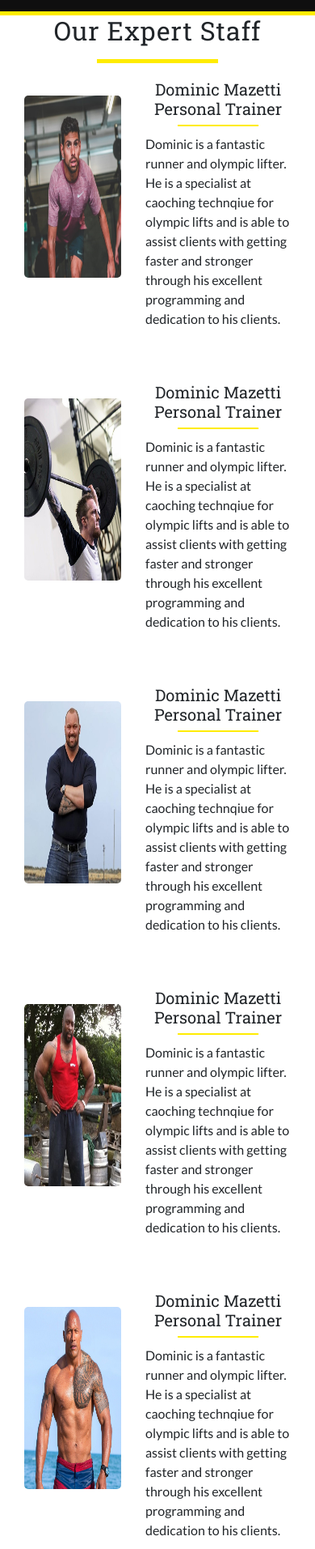
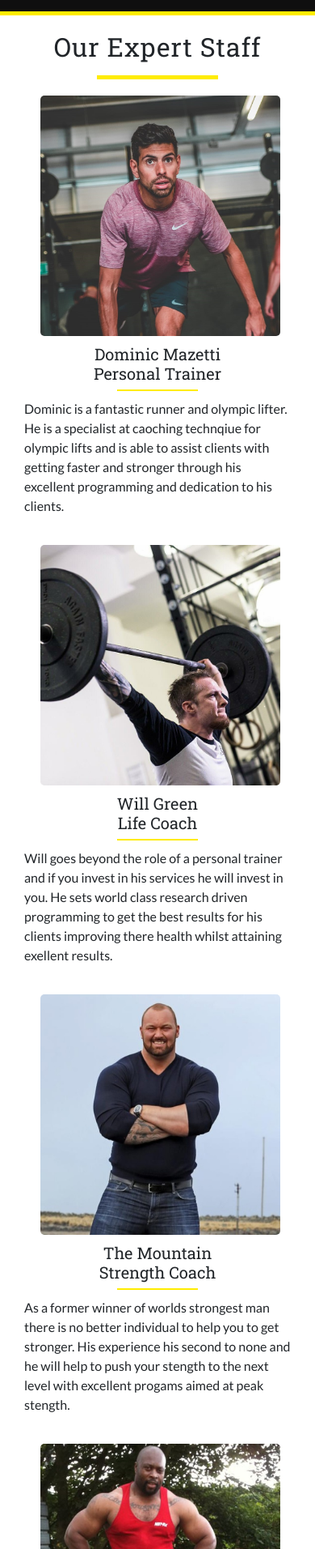
Before and after one commit to Code-Institute-Submissions/milestone-proejct-1, a plain HTML site: page staff.html in a window 390 px wide. Shown: the part 87-2000 px from the top of the page at 81% size. Drawn offline with nearby package versions, Linux system fonts and the light colour scheme.

Commit message:
Added relevant text to staff file and changed the layout on mobile devices to solve an issue where the images appeared stretched

```diff
--- a/assets/css/style.css
+++ b/assets/css/style.css
@@ -278,9 +278,10 @@ background: linear-gradient(to bottom, rgba(243,226,199,1) 0%,rgba(193,158,103,1
 }
 
 .staff-img{
-    height:80%;
+    height:60%;
     width:90%;
     border-radius: 5px;
+    margin-top:45px;
 }
 
 .staff-description{
@@ -292,6 +293,9 @@ background: linear-gradient(to bottom, rgba(243,226,199,1) 0%,rgba(193,158,103,1
     margin-bottom:30px;
 }
 
+#staff-h2{
+    margin-top:20px;
+}
 /*--------------Classes----------------*/
 .classes-headings{
     margin-top:20px;
@@ -328,6 +332,10 @@ background: linear-gradient(to bottom, rgba(243,226,199,1) 0%,rgba(193,158,103,1
     color:#ffec00;
 }
 /*----------------About Us-----------------*/
+#philosophy-section{
+    margin-bottom: 20px;
+}
+
 #facilities-section{
 
 }
@@ -386,6 +394,10 @@ position:absolute;
 
 .uppercase{
     text-transform: uppercase;
+}
+
+.text-bold{
+    font-weight: bold;
 }
 
 /*----------------Headings----------------*/
@@ -739,9 +751,15 @@ button:focus{
 }
 
 .staff-img{
-    width:100%;
-    height:60%;
-    margin-top:20px;
+    height:100%;
+    margin-top:0;
+    margin-left:20px;
+
+}
+
+.staff-description{
+    margin-bottom: 20px;
+    margin-top:10px;
 }
 .card-container{
     margin-left:auto;
--- a/staff.html
+++ b/staff.html
@@ -151,7 +151,7 @@
 		<div class="container">
 			<div class="row">
 				<div class="col-12 text-center">
-					<h2>Our Expert Staff</h2>
+					<h2 id="staff-h2">Our Expert Staff</h2>
 					<hr class="short-hr">
 				</div>
 				<div class="d-none d-lg-block col-12 text-center" id="staff-para">
@@ -163,82 +163,82 @@
 				</div>
 			</div>
 			<div class="row staff-item">
-				<div class="col-5 col-lg-2 align-items-center">
+				<div class="col-12 col-sm-5 col-lg-2 align-items-center">
 					<img src="assets/images/staff-pic-1.jpeg" class="staff-img" alt="A picture of one of our staff">
 				</div>
-					<div class="col-7 col-lg-4 align-items-center staff-description">
+					<div class="col-12 col-sm-7 col-lg-4 align-items-center staff-description">
 						<h5 class="text-center"> Dominic Mazetti<br>Personal Trainer</h5>
                         <hr class="black-hr">
                         <p> Dominic is a fantastic runner and olympic lifter. He is a specialist at caoching technqiue for olympic lifts and is able to assist clients with getting faster and stronger through his excellent programming and dedication to his clients.
 						</p>
 					</div>
 					<div class="d-none d-lg-block col-4 col-lg-4 align-items-center staff-description vertical-split">
-						<h5 class="text-center"> Dominic Mazetti<br>Personal Trainer</h5>
+						<h5 class="text-center">Will Green<br>Life Coach</h5>
                         <hr class="black-hr">
-                        <p> Dominic is a fantastic runner and olympic lifter. He is a specialist at caoching technqiue for olympic lifts and is able to assist clients with getting faster and stronger through his excellent programming and dedication to his clients.
+                        <p>Will goes beyond the role of a personal trainer and if you invest in his services he will invest in you. He sets world class research driven programming to get the best results for his clients improving there health whilst attaining exellent results.
 						</p>
 					</div>
-					<div class="col-5 col-lg-2 align-items-center">
+					<div class="col-12 col-sm-5 col-lg-2 align-items-center">
 						<img src="assets/images/staff-pic-2.jpeg" class="staff-img" alt="A picture of one of our staff">
 				</div>
-						<div class="d-block d-lg-none col-7 staff-description">
-							<h5 class="text-center"> Dominic Mazetti<br>Personal Trainer</h5>
+						<div class="d-block d-lg-none col-12 col-sm-7 staff-description">
+							<h5 class="text-center">Will Green<br>Life Coach</h5>
                         <hr class="black-hr">
-                        <p> Dominic is a fantastic runner and olympic lifter. He is a specialist at caoching technqiue for olympic lifts and is able to assist clients with getting faster and stronger through his excellent programming and dedication to his clients.
+                        <p>Will goes beyond the role of a personal trainer and if you invest in his services he will invest in you. He sets world class research driven programming to get the best results for his clients improving there health whilst attaining exellent results.
 						</p>
 						</div>
 					</div>
 					<div class="row staff-item">
-						<div class="col-5 col-lg-2 align-items-center">
+						<div class="col-12 col-sm-5 col-lg-2 align-items-center">
 							<img src="assets/images/staff-img-6.jpg" class="staff-img" alt="A picture of one of our staff">
 				</div>
-							<div class="col-7 col-lg-4 align-items-center staff-description">
-								<h5 class="text-center"> Dominic Mazetti<br>Personal Trainer</h5>
+							<div class="col-12 col-sm-7 col-lg-4 align-items-center staff-description">
+								<h5 class="text-center">The Mountain<br>Strength Coach</h5>
                         <hr class="black-hr">
-                        <p> Dominic is a fantastic runner and olympic lifter. He is a specialist at caoching technqiue for olympic lifts and is able to assist clients with getting faster and stronger through his excellent programming and dedication to his clients.
+                        <p> As a former winner of worlds strongest man there is no better individual to help you to get stronger. His experience his second to none and he will help to push your stength to the next level with excellent progams aimed at peak stength.
 						</p>
 							</div>
 							<div
-								class="d-none d-lg-block col-4 col-lg-4 align-items-center vertical-split staff-description">
-								<h5 class="text-center"> Dominic Mazetti<br>Personal Trainer</h5>
+								class="d-none d-lg-block col-12 col-sm-5 col-lg-4 align-items-center vertical-split staff-description">
+								<h5 class="text-center">Mark Felix<br>Grip Specialist</h5>
                         <hr class="black-hr">
-                        <p> Dominic is a fantastic runner and olympic lifter. He is a specialist at caoching technqiue for olympic lifts and is able to assist clients with getting faster and stronger through his excellent programming and dedication to his clients.
+                        <p>Mark Felix is world reknowned for having one of the strongest grips in the world. There is nobody better to assist you to improve your grip strength which will have large impacts on all of your lifts and the ability in competitions.
 						</p>
 							</div>
-							<div class="col-5 col-lg-2 align-items-center">
+							<div class="col-12 col-sm-5 col-lg-2 align-items-center">
 								<img src="assets/images/staff-img-4.jpg" class="staff-img" alt="A picture of one of our staff">
 				</div>
-								<div class="d-block d-lg-none col-7 staff-description">
-									<h5 class="text-center"> Dominic Mazetti<br>Personal Trainer</h5>
+								<div class="d-block d-lg-none col-12 col-sm-7 staff-description">
+									<h5 class="text-center">Mark Felix<br>Grip Specialist</h5>
                         <hr class="black-hr">
-                        <p> Dominic is a fantastic runner and olympic lifter. He is a specialist at caoching technqiue for olympic lifts and is able to assist clients with getting faster and stronger through his excellent programming and dedication to his clients.
+                        <p>Mark Felix is world reknowned for having one of the strongest grips in the world. There is nobody better to assist you to improve your grip strength which will have large impacts on all of your lifts and the ability in competitions.
 						</p>
 								</div>
 							</div>
 							<div class="row staff-item">
-								<div class="col-5 col-lg-2 align-items-center">
+								<div class=" col-12 col-sm-5 col-lg-2 align-items-center">
 									<img src="assets/images/staff-img-5.jpg" class="staff-img" alt="A picture of one of our staff">
 				</div>
-									<div class="col-7 col-lg-4 align-items-center staff-description">
-										<h5 class="text-center"> Dominic Mazetti<br>Personal Trainer</h5>
+									<div class="col-12 col-sm-7 col-lg-4 align-items-center staff-description">
+										<h5 class="text-center">Dwayne Johnson<br>Nutritional Expert</h5>
                         <hr class="black-hr">
-                        <p> Dominic is a fantastic runner and olympic lifter. He is a specialist at caoching technqiue for olympic lifts and is able to assist clients with getting faster and stronger through his excellent programming and dedication to his clients.
+                        <p>Dwayne is famous for sticking to a very rigid diet and routine among many other things. He uses his drive and ambititon to push on his clients to get the best possible results and assits them with a nutritional plan alongside his programming.
 						</p>
 									</div>
 									<div
-										class="d-none d-lg-block col-4 col-lg-4 align-items-center vertical-split staff-description">
-										<h5 class="text-center"> Dominic Mazetti<br>Personal Trainer</h5>
+										class="d-none d-lg-block col-12 col-sm-5 col-lg-4 align-items-center vertical-split staff-description">
+										<h5 class="text-center">Bradley Martin<br>Bodybuilding Expert</h5>
                         <hr class="black-hr">
-                        <p> Dominic is a fantastic runner and olympic lifter. He is a specialist at caoching technqiue for olympic lifts and is able to assist clients with getting faster and stronger through his excellent programming and dedication to his clients.
+                        <p>Bradley Martin is a bodybuilder and has a lot of exeprienece with building a programming towards either a stength peak/physique peak. He will build you a program and ensure you stick to it, often training alongisde his clients.
 						</p>
 									</div>
-									<div class="col-5 col-lg-2 align-items-center">
+									<div class="col-12 col-sm-5 col-lg-2 align-items-center">
 										<img src="assets/images/staff-img-3.jpg" class="staff-img" alt="A picture of one of our staff">
 				</div>
-										<div class="d-block d-lg-none col-7 staff-description">
-											<h5 class="text-center"> Dominic Mazetti<br>Personal Trainer</h5>
+										<div class="d-block d-lg-none col-12 col-sm-7 staff-description">
+											<h5 class="text-center">Bradely Martin<br>Bodybuilding Expert</h5>
                         <hr class="black-hr">
-                        <p> Dominic is a fantastic runner and olympic lifter. He is a specialist at caoching technqiue for olympic lifts and is able to assist clients with getting faster and stronger through his excellent programming and dedication to his clients.
+                        <p> Bradley Martin is a bodybuilder and has a lot of exeprienece with building a programming towards either a stength peak/physique peak. He will build you a program and ensure you stick to it, often training alongisde his clients.
 						</p>
 										</div>
 									</div>
```
Also changed, not shown: about-us.html (+5 -5 lines), classes.html (+6 -18 lines).
